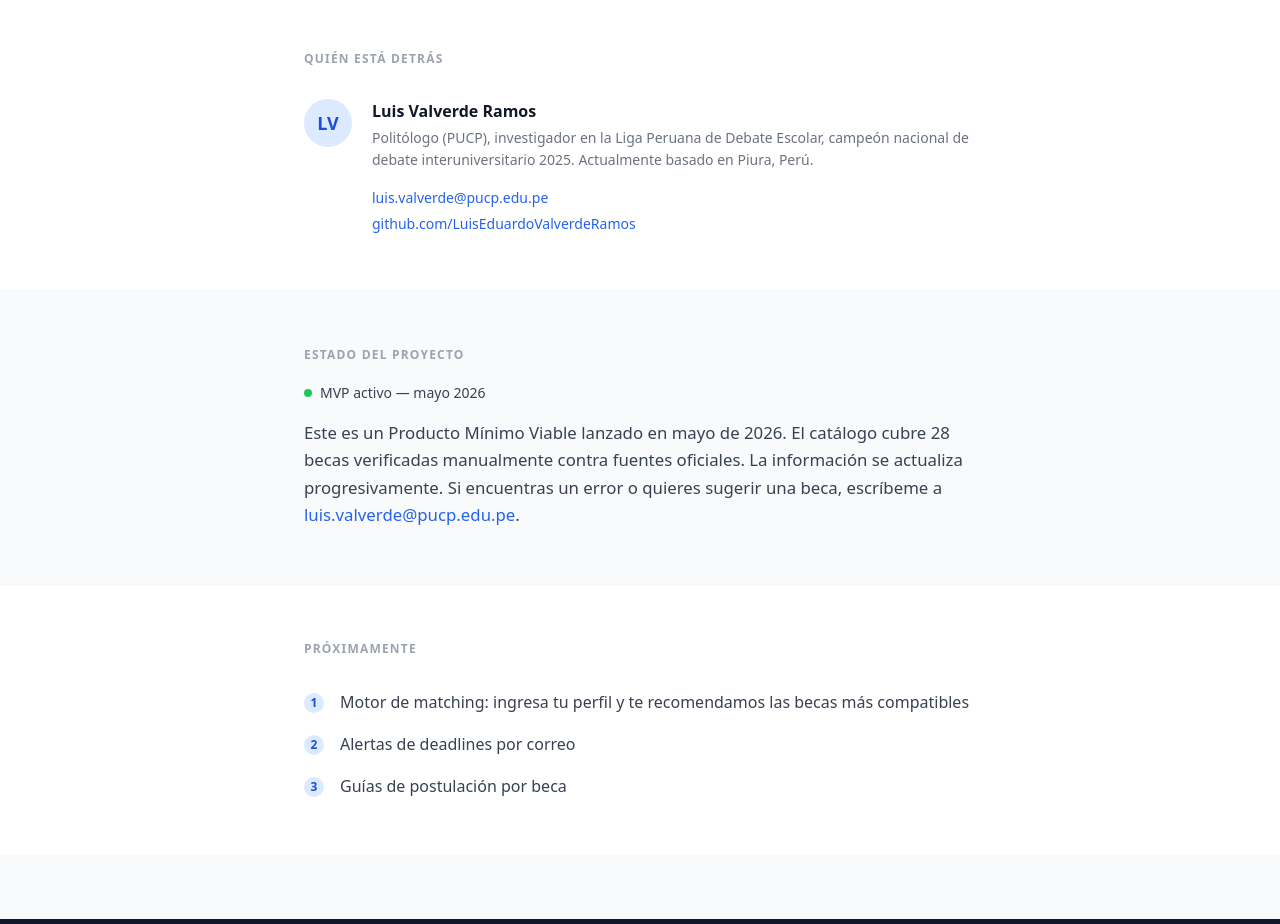
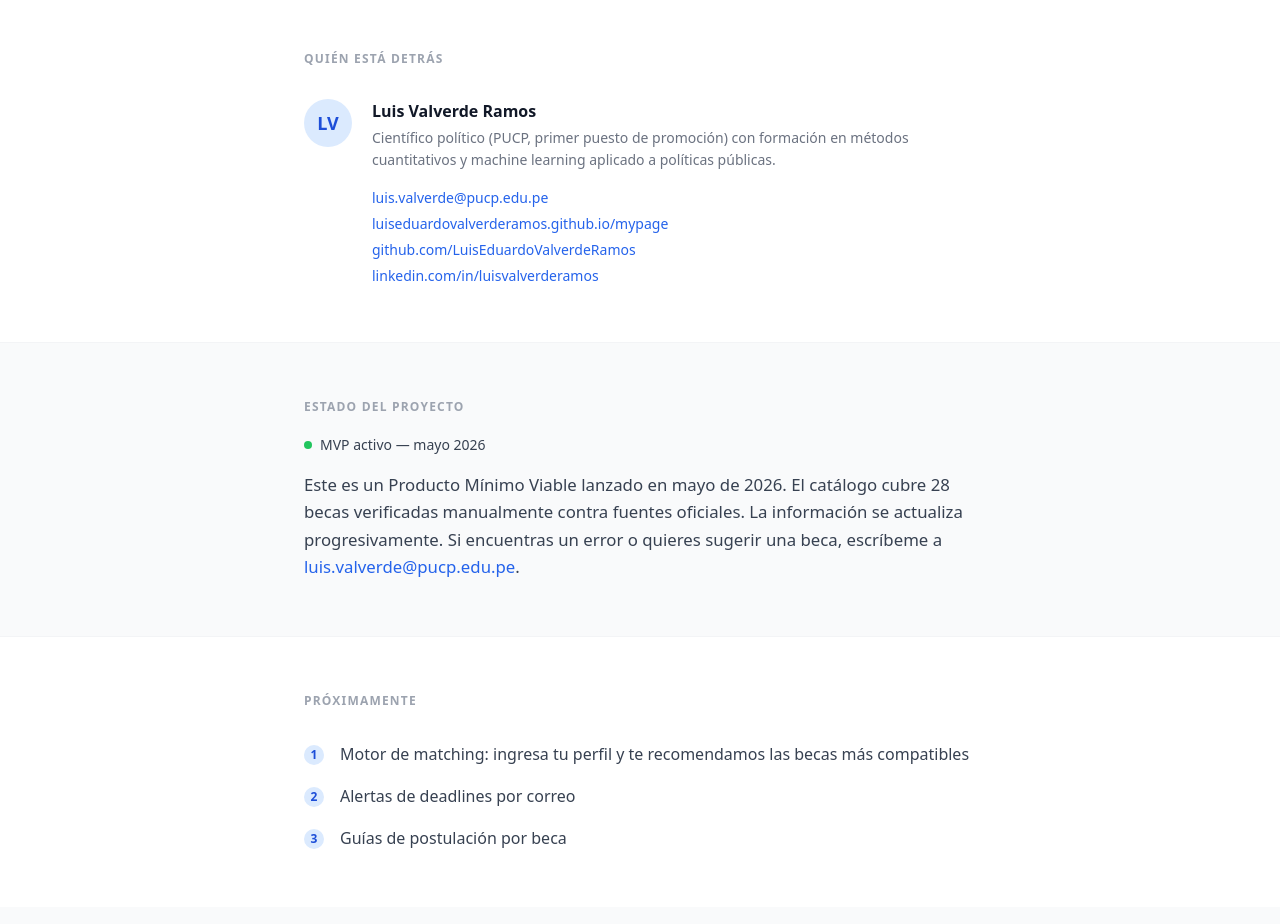
Before and after one commit to LuisEduardoValverdeRamos/latam_web_becas, a React (Vite) app: page /#/sobre in a window 1280 px wide. Shown: the part 1020-1944 px from the top of the page. Built offline with nearby package versions, Linux system fonts and the light colour scheme.

Commit message:
update: bio y links en sección Quién está detrás

```diff
--- a/src/pages/About.jsx
+++ b/src/pages/About.jsx
@@ -73,22 +73,20 @@ export default function About() {
             <div>
               <p className="font-semibold text-gray-900 text-base">Luis Valverde Ramos</p>
               <p className="text-gray-500 text-sm mt-1 leading-relaxed">
-                Politólogo (PUCP), investigador en la Liga Peruana de Debate Escolar, campeón nacional de debate interuniversitario 2025. Actualmente basado en Piura, Perú.
+                Científico político (PUCP, primer puesto de promoción) con formación en métodos cuantitativos y machine learning aplicado a políticas públicas.
               </p>
               <div className="flex flex-col gap-1.5 mt-4">
-                <a
-                  href="mailto:luis.valverde@pucp.edu.pe"
-                  className="text-sm text-blue-600 hover:underline"
-                >
+                <a href="mailto:luis.valverde@pucp.edu.pe" className="text-sm text-blue-600 hover:underline">
                   luis.valverde@pucp.edu.pe
                 </a>
-                <a
-                  href="https://github.com/LuisEduardoValverdeRamos"
-                  target="_blank"
-                  rel="noopener noreferrer"
-                  className="text-sm text-blue-600 hover:underline"
-                >
+                <a href="https://luiseduardovalverderamos.github.io/mypage" target="_blank" rel="noopener noreferrer" className="text-sm text-blue-600 hover:underline">
+                  luiseduardovalverderamos.github.io/mypage
+                </a>
+                <a href="https://github.com/LuisEduardoValverdeRamos" target="_blank" rel="noopener noreferrer" className="text-sm text-blue-600 hover:underline">
                   github.com/LuisEduardoValverdeRamos
+                </a>
+                <a href="https://www.linkedin.com/in/luisvalverderamos/" target="_blank" rel="noopener noreferrer" className="text-sm text-blue-600 hover:underline">
+                  linkedin.com/in/luisvalverderamos
                 </a>
               </div>
             </div>
```
